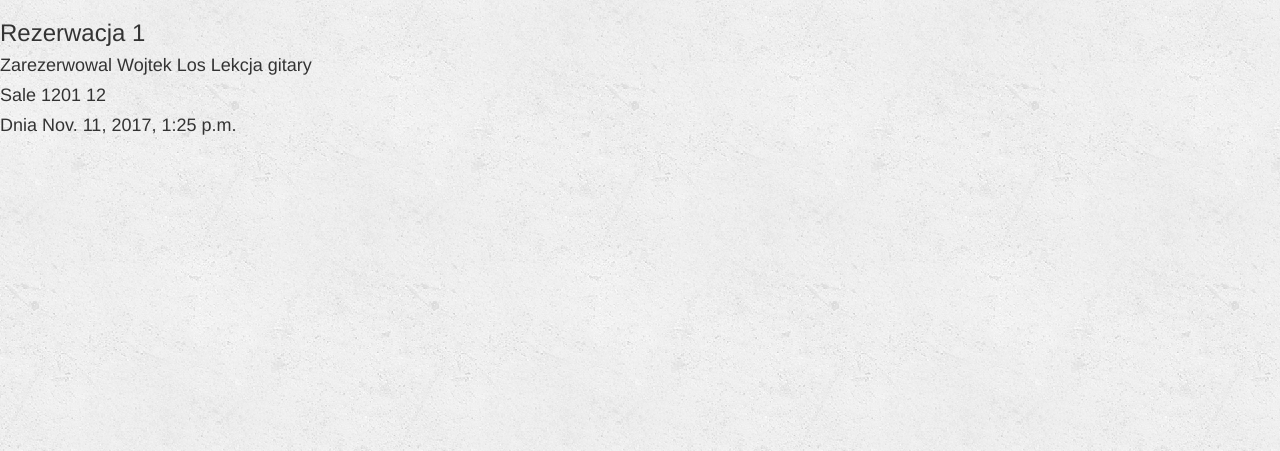
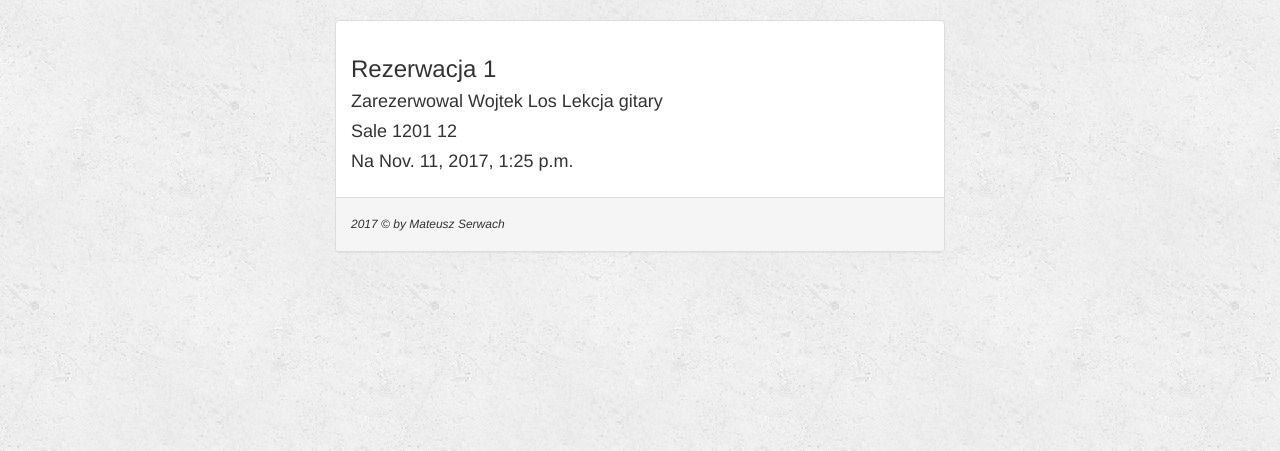
Before and after one commit to Serwach/Rooms-reservation-system, a Django app: page /system/1/ in a window 1280 px wide. Shown: the part 52-503 px from the top of the page. Run offline with Django 3.2, Linux system fonts and the light colour scheme; data comes from the database, SQL or seed files in the repository; both versions use the stored data as it was after the commit; some libraries are stand-ins or nearby versions.

Commit message:
Adding reservation added

```diff
--- a/system/models.py
+++ b/system/models.py
@@ -2,6 +2,7 @@
 from __future__ import unicode_literals
 
 from django.db import models
+from django.core.urlresolvers import reverse
 
 # Create your models here.
 
@@ -12,6 +13,9 @@ class User(models.Model):
 
     def __str__(self):
         return self.name + ' ' + self.surname + ' ' + self.subject
+
+    def get_absolute_url(self):
+        return reverse('reservations.detail', kwargs={'pk': self.pk})
 
 class Room(models.Model):
     number = models.CharField(max_length=100)
--- a/system/templates/system/base.html
+++ b/system/templates/system/base.html
@@ -24,7 +24,7 @@
         <div class="collapse navbar-collapse" id="topNavBar">
             <ul class="nav navbar-nav navbar-right">
                 <li class="#">
-                    <a href="{% url 'system:index' %}">
+                    <a href="{% url 'system:reservation-add' %}">
                         <span class="glyphicon glyphicon-plus" aria-hidden="true"></span>&nbsp; ZAREZERWUJ SALE
                     </a>
                 </li>
@@ -37,7 +37,19 @@
         </div>
     </div>
 </nav>
-    {% block body %}
-    {% endblock %}
+    <div class="container-fluid">
+        <div class="row">
+            <div class="col-md-3"></div>
+            <div class="col-md-6">
+                <div class="panel panel-default">
+                    <div class="panel-body">
+                        {% block body %}{% endblock %}
+                    </div>
+                    <div class="panel-footer"><h6><i>2017 &copy; by Mateusz Serwach</i></h6></div>
+                </div>
+            </div>
+            <div class="col-md-3"></div>
+        </div>
+    </div>
 </body>
 </html>
--- a/system/templates/system/index.html
+++ b/system/templates/system/index.html
@@ -5,7 +5,7 @@
         <h3>Wszystkie rezerwacje:</h3>
         <ul>
             {% for reservation in all_reservations %}
-            <li><a href="{% url 'system:reservations' reservation.id %}">{{ reservation.id }}</a></li>
+            <li><a href="{% url 'system:reservations' reservation.id %}">{{ reservation.roomid }}</a></li>
             {% endfor %}
         </ul>
     {% else %}
--- a/system/templates/system/reservations.html
+++ b/system/templates/system/reservations.html
@@ -6,5 +6,5 @@
     <h3> Rezerwacja {{ reservation.id }}</h3>
     <h4> Zarezerwowal {{ reservation.userid }}</h4>
     <h4> Sale {{ reservation.roomid }}</h4>
-    <h4> Dnia {{ reservation.time }}</h4>
+    <h4> Na {{ reservation.time }}</h4>
 {% endblock %}
--- a/system/urls.py
+++ b/system/urls.py
@@ -9,4 +9,7 @@ urlpatterns = [
 
     # /system/id
     url(r'^(?P<pk>[0-9]+)/$', views.ReservationView.as_view(), name='reservations'),
+
+    # /system/reservations/add
+    url(r'reservations/add/$', views.ReservationCreate.as_view(success_url="/system/"), name='reservation-add'),
 ]
--- a/system/views.py
+++ b/system/views.py
@@ -3,6 +3,7 @@ from __future__ import unicode_literals
 
 from django.views import generic
 from .models import Reservation
+from django.views.generic.edit import CreateView, UpdateView, DeleteView
 
 # Create your views here.
 
@@ -16,3 +17,7 @@ class IndexView(generic.ListView):
 class ReservationView(generic.DetailView):
     model = Reservation
     template_name = 'system/reservations.html'
+
+class ReservationCreate(CreateView):
+    model = Reservation
+    fields = ['userid','roomid','time',]
```
Also changed, not shown: system/templates/system/form-template.html (added, +7 -0 lines), system/templates/system/reservation_form.html (added, +24 -0 lines), db.sqlite3, 3 other files.
